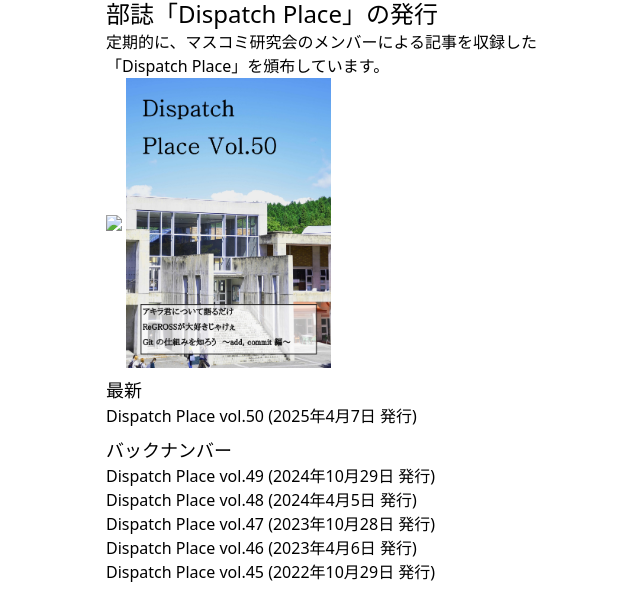
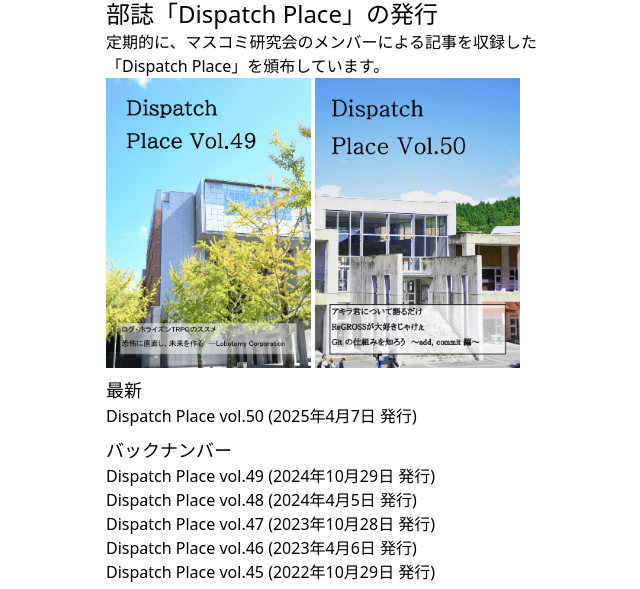
Before and after one commit to masukendp/masukendp.github.io, a plain HTML site: page docs/index.html in a window 1280 px wide. Shown: the part 196-785 px from the top of the page, without its empty margins (278-918 px from the left). Drawn offline with nearby package versions, Linux system fonts and the light colour scheme.

Commit message:
fix: 拡張子ミス

```diff
--- a/docs/index.html
+++ b/docs/index.html
@@ -30,7 +30,7 @@
                 <h1 class="text-center text-3xl">主な活動</h1>
                 <h2 class="text-2xl mt-2">部誌「Dispatch Place」の発行</h2>
                     <p>定期的に、マスコミ研究会のメンバーによる記事を収録した「Dispatch Place」を頒布しています。</p>
-                    <img src="assets/images/dp/49.png" class="inline w-2/5">
+                    <img src="assets/images/dp/49.jpg" class="inline w-2/5">
                     <img src="assets/images/dp/50.jpg" class="inline w-2/5">
                 <h3 class="text-lg mt-2">最新</h3>
                     <ul>
```
